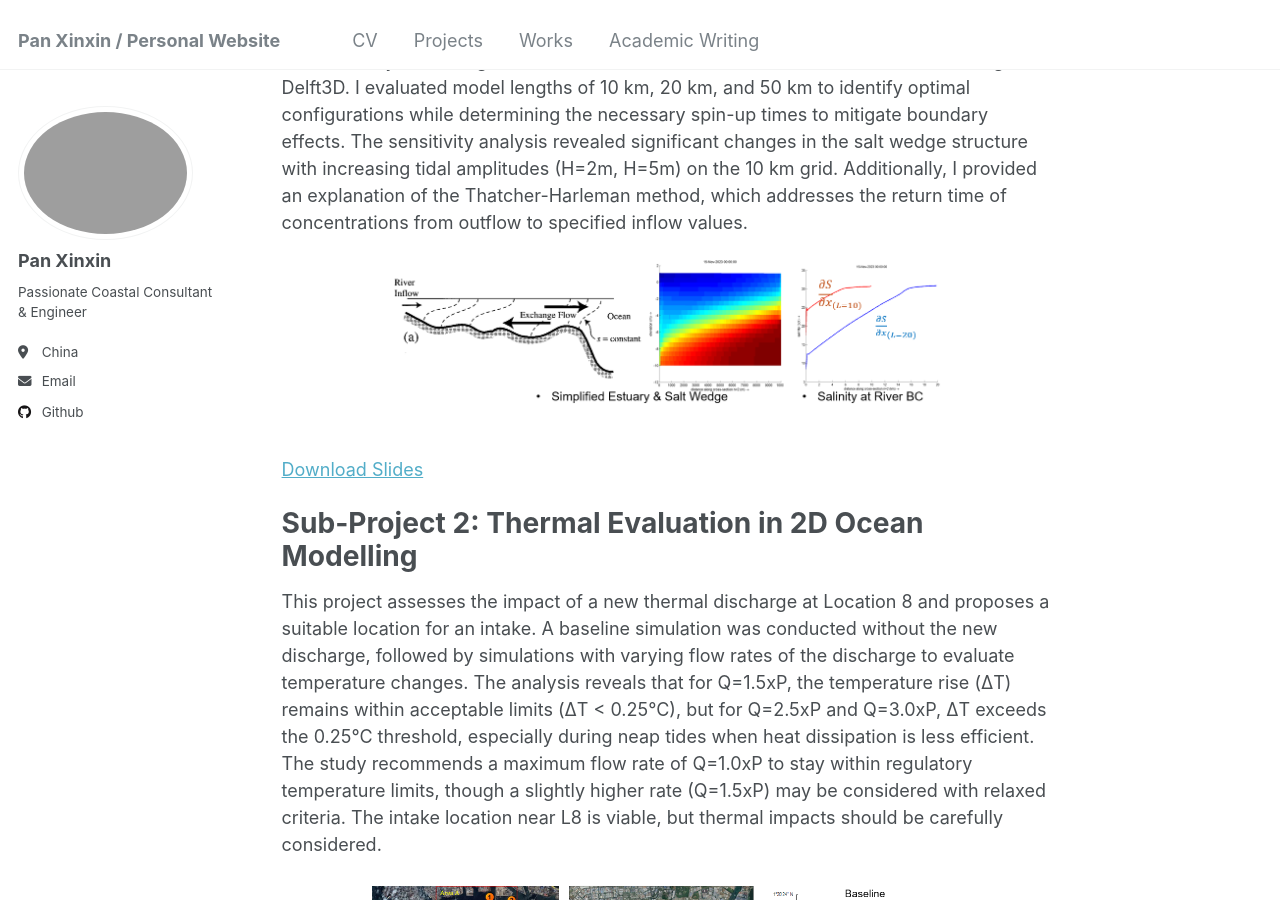
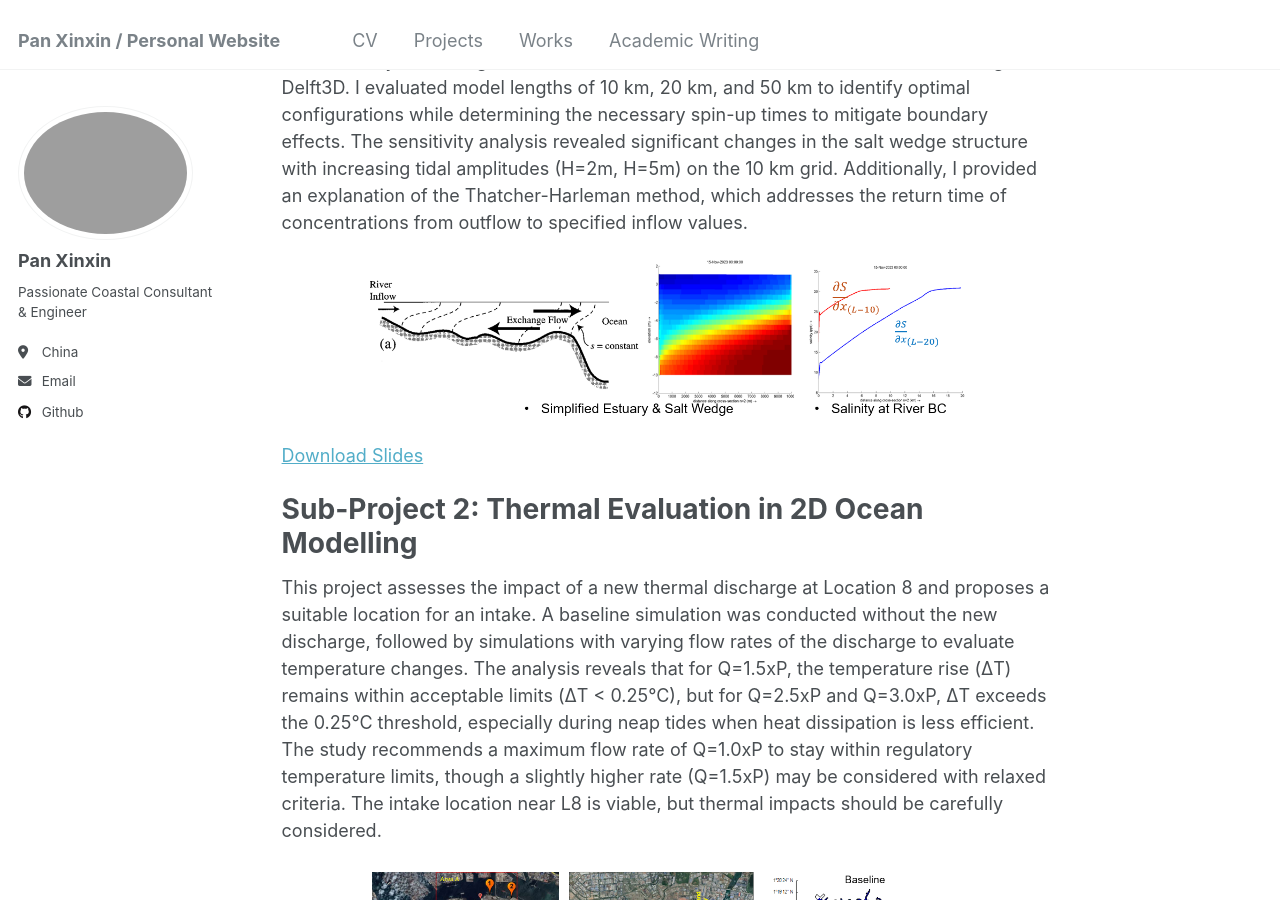
Before and after one commit to kingdaxing/kingdaxing.github.io, a Jekyll site: the page built from _talks/proj-2-2023-12-05-ocean.md, in a window 1280 px wide and 900 px high, scrolled down 504 px. Built offline with Jekyll 4.4.1, drawn with Linux system fonts in a browser that asks for light colours.

Commit message:
Update proj-2-2023-12-05-ocean.md

```diff
--- a/_talks/proj-2-2023-12-05-ocean.md
+++ b/_talks/proj-2-2023-12-05-ocean.md
@@ -16,9 +16,9 @@ Sub-Project 1: Mixing & Diffusion in Estuarine Circulation
 
 This study examines the dynamics of the salt wedge in tide-dominated estuarine circulation by simulating the interaction between a freshwater river and the sea using Delft3D. I evaluated model lengths of 10 km, 20 km, and 50 km to identify optimal configurations while determining the necessary spin-up times to mitigate boundary effects. The sensitivity analysis revealed significant changes in the salt wedge structure with increasing tidal amplitudes (H=2m, H=5m) on the 10 km grid. Additionally, I provided an explanation of the Thatcher-Harleman method, which addresses the return time of concentrations from outflow to specified inflow values. <br/>
 <p align="center">
-  <img src='/images/proj-ocean-1.PNG' alt='Image Description' width='550'>
+  <img src='/images/proj-ocean-1.PNG' alt='Image Description' width='600'>
 </p>
-<br/>[Download Slides](http://kingdaxing.github.io/files/Mixing-Estuary.pdf)
+[Download Slides](http://kingdaxing.github.io/files/Mixing-Estuary.pdf)
 
 
 Sub-Project 2: Thermal Evaluation in 2D Ocean Modelling
@@ -28,6 +28,6 @@ This project assesses the impact of a new thermal discharge at Location 8 and pr
 <p align="center">
   <img src='/images/proj-ocean-2.PNG' alt='Image Description' width='600'>
 </p>
-<br/>[Download Slides](http://kingdaxing.github.io/files/Thermal-Evaluation.pdf) <br/>
+[Download Slides](http://kingdaxing.github.io/files/Thermal-Evaluation.pdf) <br/>
 
 Overall, my study experience enhances my understanding and skills of estuarine processes and strengthens my skills in hydrodynamic modeling.
```
